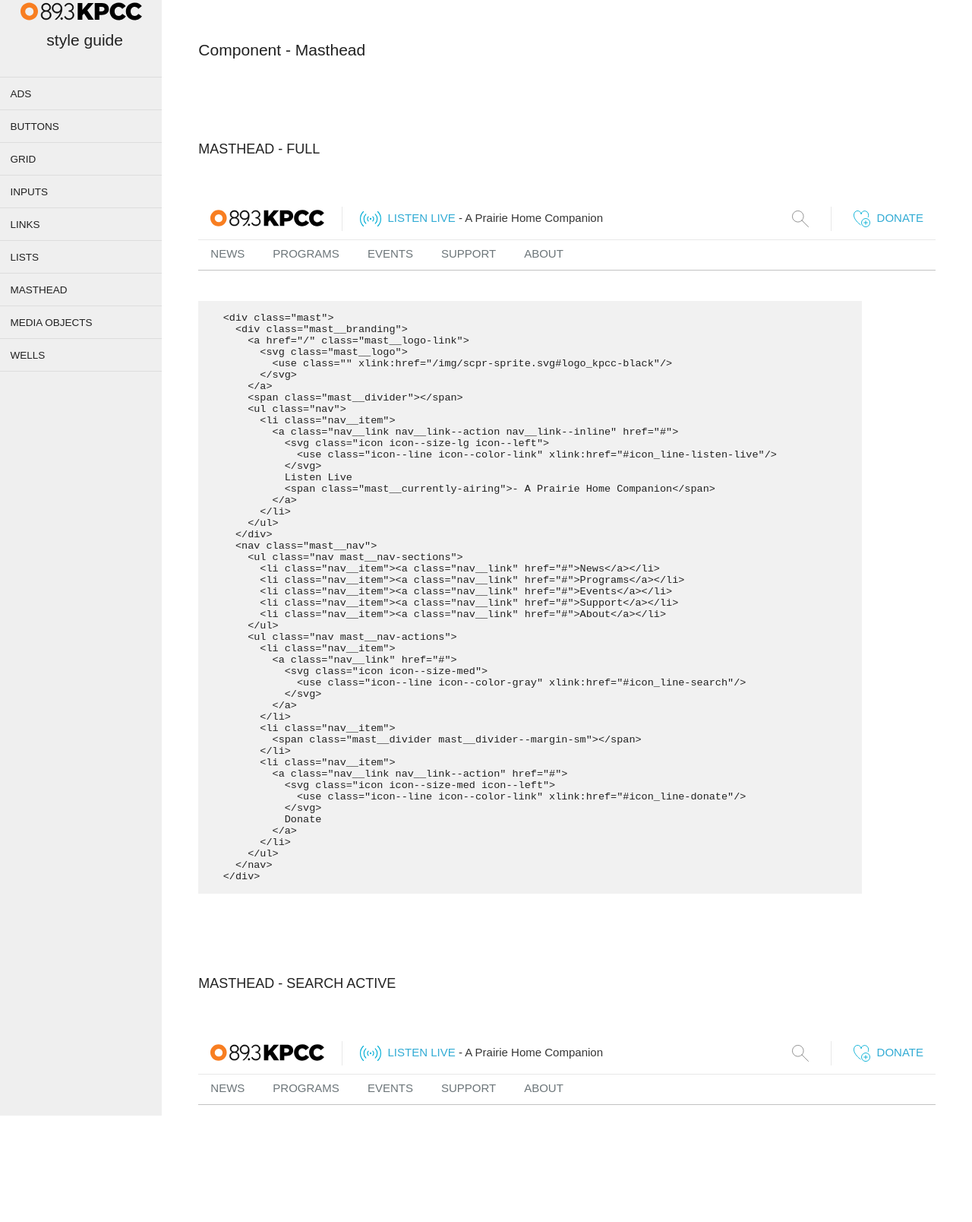
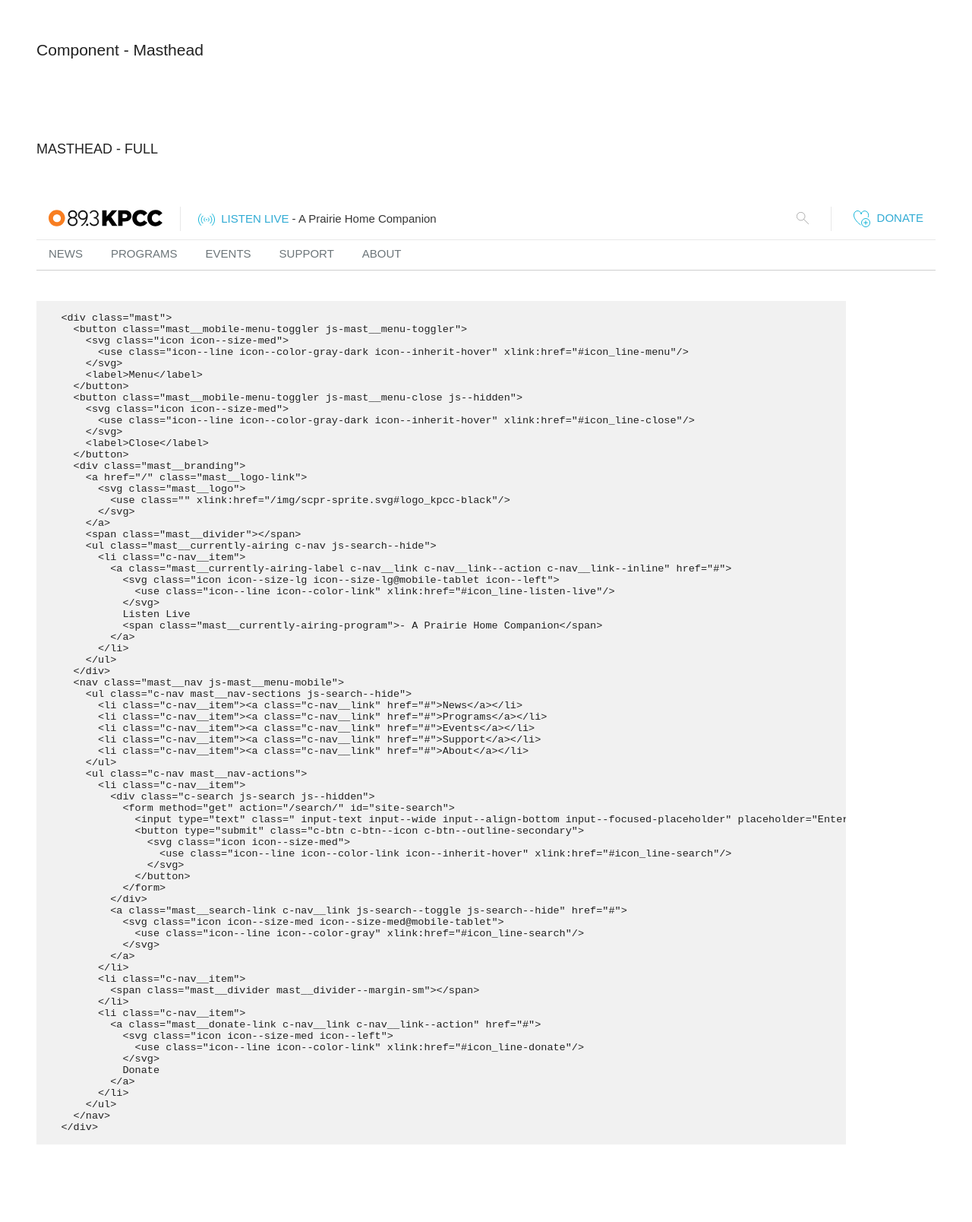
Before and after one commit to SCPR/scpr-style-guide, a Jekyll site: the page built from documentation/_components/mast.md, in a window 1280 px wide. Shown: the whole page at 76% size. Built offline with Jekyll 4.4.1, drawn with Linux system fonts in a browser that asks for light colours; Markdown is read by kramdown in place of the engine named in the settings; before the commit the page ends 1468 px from its top, so only the background shows below that.

Commit message:
update docs

```diff
--- a/documentation/_components/mast.md
+++ b/documentation/_components/mast.md
@@ -7,6 +7,18 @@ title: Masthead
 #### Masthead - Full
 
 <div class="mast">
+  <button class="mast__mobile-menu-toggler js-mast__menu-toggler">
+    <svg class="icon icon--size-med">
+      <use class="icon--line icon--color-gray-dark icon--inherit-hover" xlink:href="#icon_line-menu"/>
+    </svg>
+    <label>Menu</label>
+  </button>
+  <button class="mast__mobile-menu-toggler js-mast__menu-close js--hidden">
+    <svg class="icon icon--size-med">
+      <use class="icon--line icon--color-gray-dark icon--inherit-hover" xlink:href="#icon_line-close"/>
+    </svg>
+    <label>Close</label>
+  </button>
   <div class="mast__branding">
     <a href="/" class="mast__logo-link">
       <svg class="mast__logo">
@@ -14,39 +26,49 @@ title: Masthead
       </svg>
     </a>
     <span class="mast__divider"></span>
-    <ul class="nav">
-      <li class="nav__item">
-        <a class="nav__link nav__link--action nav__link--inline" href="#">
-          <svg class="icon icon--size-lg icon--left">
+    <ul class="mast__currently-airing c-nav js-search--hide">
+      <li class="c-nav__item">
+        <a class="mast__currently-airing-label c-nav__link c-nav__link--action c-nav__link--inline" href="#">
+          <svg class="icon icon--size-lg icon--size-lg@mobile-tablet icon--left">
             <use class="icon--line icon--color-link" xlink:href="#icon_line-listen-live"/>
           </svg>
           Listen Live
-          <span class="mast__currently-airing">- A Prairie Home Companion</span>
+          <span class="mast__currently-airing-program">- A Prairie Home Companion</span>
         </a>
       </li>
     </ul>
   </div>
-  <nav class="mast__nav">
-    <ul class="nav mast__nav-sections">
-      <li class="nav__item"><a class="nav__link" href="#">News</a></li>
-      <li class="nav__item"><a class="nav__link" href="#">Programs</a></li>
-      <li class="nav__item"><a class="nav__link" href="#">Events</a></li>
-      <li class="nav__item"><a class="nav__link" href="#">Support</a></li>
-      <li class="nav__item"><a class="nav__link" href="#">About</a></li>
+  <nav class="mast__nav js-mast__menu-mobile">
+    <ul class="c-nav mast__nav-sections js-search--hide">
+      <li class="c-nav__item"><a class="c-nav__link" href="#">News</a></li>
+      <li class="c-nav__item"><a class="c-nav__link" href="#">Programs</a></li>
+      <li class="c-nav__item"><a class="c-nav__link" href="#">Events</a></li>
+      <li class="c-nav__item"><a class="c-nav__link" href="#">Support</a></li>
+      <li class="c-nav__item"><a class="c-nav__link" href="#">About</a></li>
     </ul>
-    <ul class="nav mast__nav-actions">
-      <li class="nav__item">
-        <a class="nav__link" href="#">
-          <svg class="icon icon--size-med">
+    <ul class="c-nav mast__nav-actions">
+      <li class="c-nav__item">
+        <div class="c-search js-search js--hidden">
+          <form method="get" action="/search/" id="site-search">
+            <input type="text" class=" input-text input--wide input--align-bottom input--focused-placeholder" placeholder="Enter your search here" name="q" id="q" />
+            <button type="submit" class="c-btn c-btn--icon c-btn--outline-secondary">
+              <svg class="icon icon--size-med">
+                <use class="icon--line icon--color-link icon--inherit-hover" xlink:href="#icon_line-search"/>
+              </svg>
+            </button>
+          </form>
+        </div>
+        <a class="mast__search-link c-nav__link js-search--toggle js-search--hide" href="#">
+          <svg class="icon icon--size-med icon--size-med@mobile-tablet">
             <use class="icon--line icon--color-gray" xlink:href="#icon_line-search"/>
           </svg>
         </a>
       </li>
-      <li class="nav__item">
+      <li class="c-nav__item">
         <span class="mast__divider mast__divider--margin-sm"></span>
       </li>
-      <li class="nav__item">
-        <a class="nav__link nav__link--action" href="#">
+      <li class="c-nav__item">
+        <a class="mast__donate-link c-nav__link c-nav__link--action" href="#">
           <svg class="icon icon--size-med icon--left">
             <use class="icon--line icon--color-link" xlink:href="#icon_line-donate"/>
           </svg>
@@ -60,6 +82,18 @@ title: Masthead
 <pre>
   <code>
     &lt;div class="mast">
+      &lt;button class="mast__mobile-menu-toggler js-mast__menu-toggler">
+        &lt;svg class="icon icon--size-med">
+          &lt;use class="icon--line icon--color-gray-dark icon--inherit-hover" xlink:href="#icon_line-menu"/>
+        &lt;/svg>
+        &lt;label>Menu&lt;/label>
+      &lt;/button>
+      &lt;button class="mast__mobile-menu-toggler js-mast__menu-close js--hidden">
+        &lt;svg class="icon icon--size-med">
+          &lt;use class="icon--line icon--color-gray-dark icon--inherit-hover" xlink:href="#icon_line-close"/>
+        &lt;/svg>
+        &lt;label>Close&lt;/label>
+      &lt;/button>
       &lt;div class="mast__branding">
         &lt;a href="/" class="mast__logo-link">
           &lt;svg class="mast__logo">
@@ -67,39 +101,49 @@ title: Masthead
           &lt;/svg>
         &lt;/a>
         &lt;span class="mast__divider">&lt;/span>
-        &lt;ul class="nav">
-          &lt;li class="nav__item">
-            &lt;a class="nav__link nav__link--action nav__link--inline" href="#">
-              &lt;svg class="icon icon--size-lg icon--left">
+        &lt;ul class="mast__currently-airing c-nav js-search--hide">
+          &lt;li class="c-nav__item">
+            &lt;a class="mast__currently-airing-label c-nav__link c-nav__link--action c-nav__link--inline" href="#">
+              &lt;svg class="icon icon--size-lg icon--size-lg@mobile-tablet icon--left">
                 &lt;use class="icon--line icon--color-link" xlink:href="#icon_line-listen-live"/>
               &lt;/svg>
               Listen Live
-              &lt;span class="mast__currently-airing">- A Prairie Home Companion&lt;/span>
+              &lt;span class="mast__currently-airing-program">- A Prairie Home Companion&lt;/span>
             &lt;/a>
           &lt;/li>
         &lt;/ul>
       &lt;/div>
-      &lt;nav class="mast__nav">
-        &lt;ul class="nav mast__nav-sections">
-          &lt;li class="nav__item">&lt;a class="nav__link" href="#">News&lt;/a>&lt;/li>
-          &lt;li class="nav__item">&lt;a class="nav__link" href="#">Programs&lt;/a>&lt;/li>
-          &lt;li class="nav__item">&lt;a class="nav__link" href="#">Events&lt;/a>&lt;/li>
-          &lt;li class="nav__item">&lt;a class="nav__link" href="#">Support&lt;/a>&lt;/li>
-          &lt;li class="nav__item">&lt;a class="nav__link" href="#">About&lt;/a>&lt;/li>
+      &lt;nav class="mast__nav js-mast__menu-mobile">
+        &lt;ul class="c-nav mast__nav-sections js-search--hide">
+          &lt;li class="c-nav__item">&lt;a class="c-nav__link" href="#">News&lt;/a>&lt;/li>
+          &lt;li class="c-nav__item">&lt;a class="c-nav__link" href="#">Programs&lt;/a>&lt;/li>
+          &lt;li class="c-nav__item">&lt;a class="c-nav__link" href="#">Events&lt;/a>&lt;/li>
+          &lt;li class="c-nav__item">&lt;a class="c-nav__link" href="#">Support&lt;/a>&lt;/li>
+          &lt;li class="c-nav__item">&lt;a class="c-nav__link" href="#">About&lt;/a>&lt;/li>
         &lt;/ul>
-        &lt;ul class="nav mast__nav-actions">
-          &lt;li class="nav__item">
-            &lt;a class="nav__link" href="#">
-              &lt;svg class="icon icon--size-med">
+        &lt;ul class="c-nav mast__nav-actions">
+          &lt;li class="c-nav__item">
+            &lt;div class="c-search js-search js--hidden">
+              &lt;form method="get" action="/search/" id="site-search">
+                &lt;input type="text" class=" input-text input--wide input--align-bottom input--focused-placeholder" placeholder="Enter your search here" name="q" id="q" />
+                &lt;button type="submit" class="c-btn c-btn--icon c-btn--outline-secondary">
+                  &lt;svg class="icon icon--size-med">
+                    &lt;use class="icon--line icon--color-link icon--inherit-hover" xlink:href="#icon_line-search"/>
+                  &lt;/svg>
+                &lt;/button>
+              &lt;/form>
+            &lt;/div>
+            &lt;a class="mast__search-link c-nav__link js-search--toggle js-search--hide" href="#">
+              &lt;svg class="icon icon--size-med icon--size-med@mobile-tablet">
                 &lt;use class="icon--line icon--color-gray" xlink:href="#icon_line-search"/>
               &lt;/svg>
             &lt;/a>
           &lt;/li>
-          &lt;li class="nav__item">
+          &lt;li class="c-nav__item">
             &lt;span class="mast__divider mast__divider--margin-sm">&lt;/span>
           &lt;/li>
-          &lt;li class="nav__item">
-            &lt;a class="nav__link nav__link--action" href="#">
+          &lt;li class="c-nav__item">
+            &lt;a class="mast__donate-link c-nav__link c-nav__link--action" href="#">
               &lt;svg class="icon icon--size-med icon--left">
                 &lt;use class="icon--line icon--color-link" xlink:href="#icon_line-donate"/>
               &lt;/svg>
@@ -111,66 +155,3 @@ title: Masthead
     &lt;/div>
   </code>
 </pre>
-
-#### Masthead - Search Active
-
-<div class="mast">
-  <div class="mast__branding">
-    <a href="/" class="mast__logo-link">
-      <svg class="mast__logo">
-        <use class="" xlink:href="/img/scpr-sprite.svg#logo_kpcc-black"/>
-      </svg>
-    </a>
-    <span class="mast__divider"></span>
-    <ul class="nav js-search--hide">
-      <li class="nav__item">
-        <a class="nav__link nav__link--action nav__link--inline" href="#">
-          <svg class="icon icon--size-lg icon--left">
-            <use class="icon--line icon--color-link" xlink:href="#icon_line-listen-live"/>
-          </svg>
-          Listen Live
-          <span class="mast__currently-airing">- A Prairie Home Companion</span>
-        </a>
-      </li>
-    </ul>
-  </div>
-  <nav class="mast__nav">
-    <ul class="nav mast__nav-sections js-search--hide">
-      <li class="nav__item"><a class="nav__link" href="#">News</a></li>
-      <li class="nav__item"><a class="nav__link" href="#">Programs</a></li>
-      <li class="nav__item"><a class="nav__link" href="#">Events</a></li>
-      <li class="nav__item"><a class="nav__link" href="#">Support</a></li>
-      <li class="nav__item"><a class="nav__link" href="#">About</a></li>
-    </ul>
-    <ul class="nav mast__nav-actions">
-      <li class="nav__item">
-        <div class="c-search js-search js-search--hidden">
-          <form method="get" action="/search/" id="site-search">
-            <input type="text" class=" input-text input--wide input--align-bottom input--focused-placeholder" placeholder="Enter your search here" name="q" id="q" />
-            <button type="submit" class="btn btn--icon btn--outline-secondary">
-              <svg class="icon icon--size-med">
-                <use class="icon--line icon--color-link icon--inherit-hover" xlink:href="#icon_line-search"/>
-              </svg>
-            </button>
-          </form>
-        </div>
-        <a class="nav__link js-search--toggle js-search--hide" href="#">
-          <svg class="icon icon--size-med">
-            <use class="icon--line icon--color-gray" xlink:href="#icon_line-search"/>
-          </svg>
-        </a>
-      </li>
-      <li class="nav__item">
-        <span class="mast__divider mast__divider--margin-sm"></span>
-      </li>
-      <li class="nav__item">
-        <a class="nav__link nav__link--action" href="#">
-          <svg class="icon icon--size-med icon--left">
-            <use class="icon--line icon--color-link" xlink:href="#icon_line-donate"/>
-          </svg>
-          Donate
-        </a>
-      </li>
-    </ul>
-  </nav>
-</div>
--- a/documentation/css/main.scss
+++ b/documentation/css/main.scss
@@ -23,12 +23,14 @@ pre {
 }
 
 .wrapper {
-  display: flex;
+  // display: flex;
+  display: block;
 }
 
 .header {
-  background-color: #efefef;
-  flex: 1 0 0;
+  // background-color: #efefef;
+  // flex: 1 0 0;
+  display: none;
 }
 
 .header-title {
--- a/documentation/css/scpr-style.css
+++ b/documentation/css/scpr-style.css
@@ -40,9 +40,16 @@ body {
   background: #363636;
   color: #FFFFFF; }
 
+input,
+textarea,
+button,
+select,
+a {
+  -webkit-tap-highlight-color: transparent; }
+
 body, h1, h2, h3, h4, h5, h6,
 p, blockquote, pre, hr,
-dl, dd, ol, ul, figure {
+dl, dd, ol, ul, figure, button {
   margin: 0;
   padding: 0; }
 
@@ -82,6 +89,12 @@ img {
 a {
   color: inherit;
   text-decoration: none; }
+
+button {
+  background-color: transparent;
+  border: 0; }
+  button:focus {
+    outline: 0; }
 
 .link {
   color: #212121; }
@@ -146,6 +159,7 @@ a {
 .input-text {
   border: 0;
   border-bottom: 1px solid #898989;
+  border-radius: 0;
   background: transparent;
   color: #212121;
   font-size: 1.125rem;
@@ -181,6 +195,9 @@ a {
 
 .input--wide {
   width: 22rem; }
+  @media (max-width: 30rem) {
+    .input--wide {
+      width: 16rem; } }
 
 .input--narrow {
   width: 10rem; }
@@ -251,9 +268,15 @@ a {
   .icon--size-med {
     height: 1.375rem;
     width: 1.375rem; }
+    .icon--size-med\@mobile-tablet {
+      height: 1rem;
+      width: 1rem; }
   .icon--size-lg {
     height: 1.75rem;
     width: 1.75rem; }
+    .icon--size-lg\@mobile-tablet {
+      height: 1.375rem;
+      width: 1.375rem; }
   .icon--color-primary {
     fill: #F87E21;
     stroke: #F87E21; }
@@ -263,6 +286,9 @@ a {
   .icon--color-gray {
     fill: #898989;
     stroke: #898989; }
+  .icon--color-gray-dark {
+    fill: #363636;
+    stroke: #363636; }
   .icon--color-white {
     fill: #FFFFFF;
     stroke: #FFFFFF; }
@@ -288,7 +314,7 @@ svg path, svg g {
   .container--xl {
     max-width: 84rem; }
 
-.btn {
+.c-btn {
   background: #898989;
   border: 1px solid #898989;
   color: #FFFFFF;
@@ -299,57 +325,57 @@ svg path, svg g {
   padding: 0.875rem 1.125rem;
   text-decoration: none;
   text-transform: uppercase; }
-  .btn:hover {
+  .c-btn:hover {
     background: #363636;
     border-color: #363636;
     color: #FFFFFF; }
-  .btn--primary {
+  .c-btn--primary {
     background: #F87E21;
     border: 1px solid #F87E21; }
-    .btn--primary:hover {
+    .c-btn--primary:hover {
       background: #D15904;
       border: 1px solid #D15904; }
-  .btn--secondary {
+  .c-btn--secondary {
     background: #31ABD4;
     border: 1px solid #31ABD4; }
-    .btn--secondary:hover {
+    .c-btn--secondary:hover {
       background: #007397;
       border: 1px solid #007397; }
-  .btn--outline {
+  .c-btn--outline {
     background: transparent;
     border: 1px solid #898989;
     color: #898989; }
-    .btn--outline:hover {
+    .c-btn--outline:hover {
       background: #363636;
       border: 1px solid #363636;
       color: #FFFFFF; }
-  .btn--outline-primary {
+  .c-btn--outline-primary {
     background: transparent;
     border: 1px solid #F87E21;
     color: #F87E21; }
-    .btn--outline-primary:hover {
+    .c-btn--outline-primary:hover {
       background: #D15904;
       border: 1px solid #D15904;
       color: #FFFFFF; }
-  .btn--outline-secondary {
+  .c-btn--outline-secondary {
     background: transparent;
     border: 1px solid #31ABD4;
     color: #31ABD4; }
-    .btn--outline-secondary:hover {
+    .c-btn--outline-secondary:hover {
       background: #007397;
       border: 1px solid #007397;
       color: #FFFFFF; }
-  .btn--rounded {
+  .c-btn--rounded {
     border-radius: 100px; }
-  .btn--large {
+  .c-btn--large {
     font-size: 1.125rem;
     padding: 1.125rem 2.25rem; }
-  .btn--small {
+  .c-btn--small {
     font-size: 0.78125rem;
     padding: 0.5rem 0.625rem; }
-  .btn--icon {
+  .c-btn--icon {
     padding: 0.4rem; }
-    .btn--icon:hover > svg * {
+    .c-btn--icon:hover > svg * {
       fill: currentColor;
       stroke: currentColor; }
 
@@ -408,34 +434,38 @@ svg path, svg g {
     .c-ad__attribution:hover {
       text-decoration: underline; }
 
-.nav {
+.c-nav {
   display: inline-block; }
 
-.nav__item {
+.c-nav__item {
   display: inline-block;
   position: relative;
   vertical-align: middle; }
+  @media (max-width: 56rem) {
+    .c-nav__item {
+      display: block; } }
 
-.nav__link {
+.c-nav__link {
   color: #6C7579;
   display: block;
   font-size: 0.9375rem;
   font-weight: 500;
   min-height: 1.375rem;
   padding: 1rem 1rem;
+  text-decoration: none;
   text-transform: uppercase; }
-  .nav__link:hover {
+  .c-nav__link:hover {
     background-color: #F6F6F6;
     color: #F87E21; }
-  .nav__link:active {
+  .c-nav__link:active {
     color: #000000; }
-  .nav__link--inline {
+  .c-nav__link--inline {
     padding: 0; }
-    .nav__link--inline:hover {
+    .c-nav__link--inline:hover {
       background-color: transparent; }
-  .nav__link--action {
+  .c-nav__link--action {
     color: #31ABD4; }
-    .nav__link--action:hover {
+    .c-nav__link--action:hover {
       color: #007397; }
 
 .mast {
@@ -452,8 +482,7 @@ svg path, svg g {
   position: relative; }
   @media (max-width: 56rem) {
     .mast {
-      height: 3rem;
-      padding: 0 1rem; } }
+      min-height: 3rem; } }
   .mast--top {
     position: absolute;
     top: 0;
@@ -463,10 +492,16 @@ svg path, svg g {
     margin-left: auto; }
     @media (max-width: 56rem) {
       .mast__nav {
-        display: none; } }
+        background-color: #F6F6F6;
+        bottom: 0;
+        display: none;
+        left: 0;
+        position: fixed;
+        right: 0;
+        top: 2.6rem; } }
   @media (max-width: 84rem) {
     .mast__nav-sections {
-      border-bottom: 1px solid #c2c2c2;
+      border-bottom: 1px solid #cfcfcf;
       left: 0;
       position: absolute;
       right: 0;
@@ -474,23 +509,51 @@ svg path, svg g {
       .mast__nav-sections a {
         padding-bottom: 0.5rem;
         padding-top: 0.5rem; } }
+    @media (max-width: 84rem) and (max-width: 56rem) {
+      .mast__nav-sections a {
+        border-bottom: 1px solid #E8E8E8;
+        font-size: 1.125rem;
+        padding-bottom: 1.33333rem;
+        padding-top: 1.33333rem; }
+        .mast__nav-sections a:hover {
+          background-color: #FFFFFF; } }
+  @media (max-width: 84rem) and (max-width: 56rem) {
+    .mast__nav-sections {
+      border-bottom: 0; } }
+  @media (max-width: 56rem) {
+    .mast__nav-sections {
+      border-bottom-color: #E8E8E8;
+      top: 0; } }
+  @media (max-width: 56rem) {
+    .mast__nav-actions {
+      bottom: 0;
+      left: 0;
+      position: absolute;
+      right: 0; } }
   .mast__branding {
     margin-left: 1rem; }
     @media (max-width: 56rem) {
       .mast__branding {
-        margin: 0 auto; } }
+        margin-left: 0;
+        text-align: center;
+        width: 100%; } }
   .mast__logo-link {
     display: inline-block;
     margin-top: .1875rem;
     vertical-align: middle; }
+    @media (max-width: 56rem) {
+      .mast__logo-link {
+        border-bottom: 1px solid #E8E8E8;
+        display: block;
+        padding: 0.5rem 0; } }
   .mast__logo {
     display: inline-block;
     width: 150px;
     height: 22px; }
     @media (max-width: 56rem) {
       .mast__logo {
-        width: 150px;
-        height: 19px; } }
+        width: 107px;
+        height: 16px; } }
   .mast__divider {
     background-color: #E8E8E8;
     display: inline-block;
@@ -498,15 +561,72 @@ svg path, svg g {
     margin: 0 1.125rem;
     vertical-align: middle;
     width: 1px; }
+    @media (max-width: 56rem) {
+      .mast__divider {
+        display: none; } }
     .mast__divider--margin-sm {
       margin: 0 0.5rem; }
+  @media (max-width: 56rem) {
+    .mast__search-link {
+      padding: 0;
+      position: fixed;
+      right: 0.5rem;
+      top: 0.6rem; } }
+  @media (max-width: 56rem) {
+    .mast__donate-link {
+      background-color: #CCEDF8;
+      border-top: 1px solid #31ABD4;
+      font-size: 1.125rem;
+      text-align: center; } }
   .mast__currently-airing {
+    font-size: 0.9375rem; }
+    @media (max-width: 56rem) {
+      .mast__currently-airing {
+        background-color: #F6F6F6;
+        display: block;
+        font-size: 0.78125rem;
+        padding: 0.5rem 0.25rem; } }
+  @media (max-width: 56rem) {
+    .mast__currently-airing-label {
+      font-size: 0.78125rem; } }
+  .mast__currently-airing-program {
     color: #363636;
     font-size: 0.9375rem;
     font-weight: 400;
     text-transform: none; }
+    @media (max-width: 56rem) {
+      .mast__currently-airing-program {
+        font-size: 0.78125rem; } }
+  .mast__mobile-menu-toggler {
+    border: 0;
+    color: #898989;
+    display: none;
+    font-weight: 500;
+    left: 0.25rem;
+    margin: 0;
+    padding: 0;
+    position: absolute;
+    text-transform: uppercase;
+    top: 0.6rem; }
+    @media (max-width: 56rem) {
+      .mast__mobile-menu-toggler {
+        display: block; } }
 
-.js-search--hidden {
+.js-mast__nav--active {
+  display: block;
+  z-index: 200; }
+
+@media (max-width: 30rem) {
+  .c-search {
+    background-color: #FFFFFF;
+    left: 0;
+    padding: 0.5rem 0;
+    position: fixed;
+    right: 0;
+    text-align: center;
+    top: 0; } }
+
+.js--hidden {
   display: none; }
 
 .media {
--- a/documentation/js/scpr-style.js
+++ b/documentation/js/scpr-style.js
@@ -36,12 +36,15 @@ var s,
     mast = {
 
   settings: {
+    mobileMenu: document.getElementsByClassName("js-mast__menu-mobile"),
+    mobileMenuToggleBtn: document.getElementsByClassName("js-mast__menu-toggler"),
+    mobileMenuCloseBtn: document.getElementsByClassName("js-mast__menu-close"),
     search: document.getElementsByClassName("js-search"),
     searchForm: document.getElementById("site-search"),
     searchFormInput: document.getElementById("q"),
     searchToggleBtn: document.getElementsByClassName("js-search--toggle"),
     searchElementsToHide: document.getElementsByClassName("js-search--hide"),
-    searchHiddenElements: document.getElementsByClassName("js-search--hidden")
+    searchHiddenElements: document.getElementsByClassName("js--hidden")
   },
 
   init: function () {
@@ -56,6 +59,20 @@ var s,
   },
 
   bindUIActions: function () {
+    s.mobileMenuToggleBtn[0].addEventListener("click", function (event) {
+      mast.showMobileMenu();
+      mast.hideElement(this);
+      mast.showElement(s.mobileMenuCloseBtn[0]);
+      event.preventDefault();
+    }, false);
+
+    s.mobileMenuCloseBtn[0].addEventListener("click", function (event) {
+      mast.hideMobileMenu();
+      mast.hideElement(this);
+      mast.showElement(s.mobileMenuToggleBtn[0]);
+      event.preventDefault();
+    }, false);
+
     s.searchToggleBtn[0].addEventListener("click", function (event) {
       mast.hideAdjacentElements();
       mast.showSearchForm();
@@ -70,6 +87,28 @@ var s,
           mast.hideSearchForm();
         }
       }, 10);
+    }, false);
+  },
+
+  showMobileMenu: function () {
+    mast.forEach(s.mobileMenu, function (index, element) {
+      element.classList.add("js-mast__nav--active");
+    });
+
+    // Prevent content underneath menu from scrolling when menu is engaged
+    document.addEventListener('touchmove', function (e) {
+      e.preventDefault();
+    }, false);
+  },
+
+  hideMobileMenu: function () {
+    mast.forEach(s.mobileMenu, function (index, element) {
+      element.classList.remove("js-mast__nav--active");
+    });
+
+    // Reset document scrolling
+    document.addEventListener('touchmove', function (e) {
+      return true;
     }, false);
   },
 
@@ -102,11 +141,12 @@ var s,
   },
 
   hideElement: function (element, index) {
-    element.classList.add("js-search--hidden");
+    element.classList.add("js--hidden");
+    element.blur();
   },
 
   showElement: function (element, index) {
-    element.classList.remove("js-search--hidden");
+    element.classList.remove("js--hidden");
   }
 
 };
```
Also changed, not shown: documentation/_components/button.md (+28 -28 lines), documentation/img/icon_line-close.svg (added), documentation/img/icon_line-menu.svg (added), documentation/img/scpr-sprite.svg.
